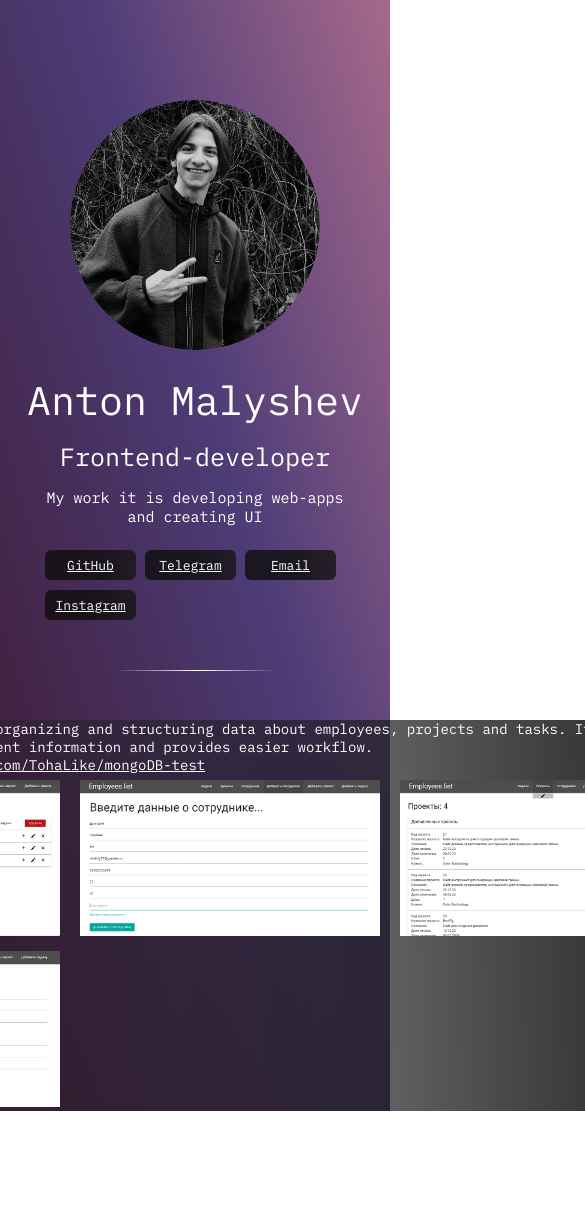
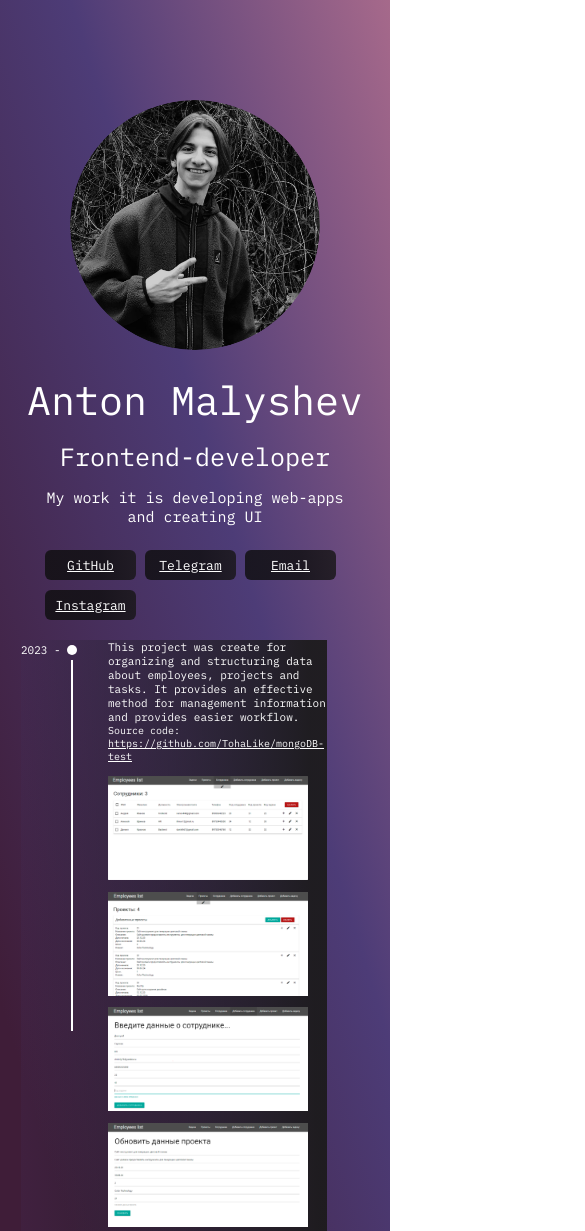
Before and after one commit to TohaLike/anton__portfolio, a React (Create React App) app: page / in a window 390 px wide. Shown: the top 1231 px of the page, 585 px wide, since content can reach past the window. Before the commit the page ends 1111 px from the top, so only its background shows below. Built offline with nearby package versions, Linux system fonts and the light colour scheme.

Commit message:
updated css

```diff
--- a/src/Adaptive.css
+++ b/src/Adaptive.css
@@ -4,13 +4,45 @@
 
 @media only screen and (max-width: 1230px) {}
 
-@media only screen and (max-width: 1200px) {}
+@media only screen and (max-width: 1200px) {
+   .line__border__one {
+      margin-top: 45px;
+   }
+}
 
-@media only screen and (max-width: 1160px) {}
 
-@media only screen and (max-width: 1110px) {}
+@media only screen and (max-width: 1100px) {
+   .line__border__one {
+      margin-top: 35px;
+   }
+}
 
-@media only screen and (max-width: 1090px) {}
+
+@media only screen and (max-width: 1080px) {
+   .line__border__one {
+      margin-top: 30px;
+   }
+}
+
+@media only screen and (max-width: 1060px) {
+   .line__border__one {
+      margin-top: 25px;
+   }
+}
+
+@media only screen and (max-width: 1040px) {
+   .line__border__one {
+      margin-top: 20px;
+   }
+}
+
+@media only screen and (max-width: 1020px) {
+   .line__border__one {
+      opacity: 0;
+      margin-top: 10px;
+   }
+}
+
 
 @media only screen and (max-width: 930px) {}
 
--- /dev/null
+++ b/src/components/historyOne/Adaptive.css
@@ -0,0 +1,347 @@
+@media only screen and (max-width: 1200px) {
+
+   /* History Container */
+   .history__mian__container {
+      margin-top: 45px;
+   }
+
+   .history__container {
+      width: 99%;
+      grid-template-columns: repeat(11, 87px);
+      grid-template-rows: repeat(3, 20px);
+   }
+
+   /* Text */
+   .text__container {
+      grid-column: 2/12;
+   }
+
+   .main__text {
+      width: 100%;
+   }
+
+   .image__container {
+      grid-column: 2;
+      grid-row: 4;
+      row-gap: 7px;
+      column-gap: 240px;
+   }
+
+   .image__block__1 {
+      grid-column: 2;
+   }
+
+   .image__block__2 {
+      grid-row: 2;
+      grid-column: 2;
+   }
+}
+
+@media only screen and (max-width: 1100px) {
+
+   /* History Container */
+   .history__mian__container {
+      margin-top: 35px;
+   }
+
+   .history__container {
+      width: 98%;
+      grid-template-columns: repeat(11, 87px);
+      grid-template-rows: repeat(3, 20px);
+   }
+
+   /* Text */
+   .text__container {
+      grid-column: 2/12;
+   }
+
+   .main__text {
+      width: 100%;
+   }
+
+   .image__container {
+      grid-column: 2;
+      grid-row: 4;
+      row-gap: 7px;
+      column-gap: 230px;
+   }
+}
+
+@media only screen and (max-width: 1080px) {
+
+   /* History Container */
+   .history__mian__container {
+      margin-top: 30px;
+   }
+
+   .history__container {
+      width: 97%;
+      grid-template-columns: repeat(10, 87px);
+   }
+
+   /* Text */
+   .text__container {
+      grid-column: 2/11;
+   }
+
+   .main__text {
+      width: 100%;
+   }
+
+   .image__container {
+      margin-top: 16px;
+      grid-column: 2;
+      grid-row: 5;
+      row-gap: 7px;
+      column-gap: 140px;
+   }
+}
+
+@media only screen and (max-width: 1060px) {
+
+   /* History Container */
+   .history__mian__container {
+      margin-top: 25px;
+   }
+
+   .history__container {
+      width: 96%;
+      grid-template-columns: repeat(9, 87px);
+   }
+
+   /* Text */
+   .text__container {
+      grid-column: 2/10;
+   }
+
+   .main__text {
+      width: 98%;
+   }
+
+   .image__container {
+      margin-top: 16px;
+      grid-column: 2;
+      grid-row: 5;
+      row-gap: 7px;
+      column-gap: 50px;
+   }
+}
+
+@media only screen and (max-width: 1040px) {
+
+   /* History Container */
+   .history__mian__container {
+      margin-top: 20px;
+   }
+
+   .history__container {
+      width: 95%;
+      grid-template-columns: repeat(9, 87px);
+   }
+
+   /* Text */
+   .text__container {
+      grid-column: 2/10;
+   }
+
+   .main__text {
+      width: 93%;
+   }
+
+   .image__container {
+      margin-top: 16px;
+      grid-column: 2;
+      grid-row: 5;
+      row-gap: 7px;
+      column-gap: 40px;
+   }
+}
+
+
+@media only screen and (max-width: 1020px) {
+
+   /* History Container */
+   .history__mian__container {
+      margin-top: 10px;
+   }
+
+   .history__container {
+      width: 95%;
+      grid-template-columns: repeat(8, 87px);
+   }
+
+   /* Text */
+   .text__container {
+      grid-column: 2/9;
+   }
+
+   .main__text {
+      width: 93%;
+   }
+
+   .image__container {
+      margin-top: 16px;
+      grid-column: 2;
+      grid-row: 5;
+      row-gap: 7px;
+      column-gap: 20px;
+   }
+
+   .items__image {
+      width: 270px;
+   }
+}
+
+@media only screen and (max-width: 1000px) {
+
+   /* History Container */
+   .history__container {
+      width: 93%;
+      grid-template-columns: repeat(7, 87px);
+   }
+
+   /* Text */
+   .text__container {
+      grid-column: 2/8;
+   }
+
+   .main__text {
+      width: 91%;
+   }
+
+   .image__container {
+      margin-top: 16px;
+      grid-column: 2;
+      grid-row: 5;
+      row-gap: 7px;
+      column-gap: 5px;
+   }
+
+   .items__image {
+      width: 230px;
+   }
+}
+
+@media only screen and (max-width: 660px) {
+
+   /* History Container */
+   .history__container {
+      width: 88%;
+      grid-template-columns: repeat(5, 87px);
+      grid-template-rows: repeat(5, 20px);
+   }
+
+   /* Text */
+   .text__container {
+      grid-column: 2/6;
+   }
+
+   .title__link {
+      font-size: 12px;
+   }
+
+   .link__text {
+      font-size: 12px;
+   }
+
+   .main__text {
+      width: 85%;
+      font-size: 12px;
+   }
+
+   .items__image {
+      width: 280px;
+   }
+
+   .image__container {
+      grid-row: 6;
+   }
+
+   .image__block__1 {
+      grid-column: 1;
+   }
+
+   .image__block__2 {
+      grid-column: 1;
+   }
+}
+
+@media only screen and (max-width: 600px) {
+
+   /* History Container */
+   .history__container {
+      width: 100%;
+      grid-template-columns: repeat(4, 87px);
+      grid-template-rows: repeat(7, 20px);
+   }
+
+   /* Text */
+   .text__container {
+      grid-column: 2/5;
+   }
+
+   .main__text {
+      width: 83%;
+   }
+
+   .items__image {
+      width: 220px;
+   }
+
+   .image__container {
+      grid-row: 8;
+   }
+
+   .image__block__1 {
+      grid-column: 1;
+   }
+
+   .image__block__2 {
+      grid-column: 1;
+   }
+}
+
+@media only screen and (max-width: 430px) {
+
+   /* History Container */
+   .history__container {
+      width: 88%;
+      grid-template-columns: repeat(4, 87px);
+      grid-template-rows: repeat(6, 20px);
+   }
+
+   /* Text */
+   .text__container {
+      grid-column: 2/5;
+   }
+
+   .main__text {
+      width: 85%;
+      font-size: 11px;
+   }
+
+   .title__link {
+      font-size: 10px;
+   }
+
+   .link__text {
+      font-size: 10px;
+   }
+
+
+   .items__image {
+      width: 200px;
+   }
+
+   .image__container {
+      grid-row: 7;
+   }
+
+   .image__block__1 {
+      grid-column: 1;
+   }
+
+   .image__block__2 {
+      grid-column: 1;
+   }
+}
--- a/src/components/historyOne/HistoryOne.css
+++ b/src/components/historyOne/HistoryOne.css
@@ -74,7 +74,6 @@
 
 .main__text {
    width: 100%;
-   height: 31px;
    flex-shrink: 0;
    color: #FFF;
    font-family: 'IBM Plex Mono';
--- a/src/components/historyOne/HistoryOne.tsx
+++ b/src/components/historyOne/HistoryOne.tsx
@@ -10,6 +10,7 @@ import ImageFour from "./images/image4.png"
 
 
 import "../historyOne/HistoryOne.css"
+import "../historyOne/Adaptive.css"
 
 const HistoryOne: React.FC = () => {
    const itemsImage = [`${ImageOne}`, `${ImageTwo}`, `${ImageThree}`, `${ImageFour}`]
@@ -36,7 +37,7 @@ const HistoryOne: React.FC = () => {
 
             <div className="text__container">
                <div className="main__text">This project was create for organizing and structuring data about employees,
-                  projects and tasks. It provides an effective method for management information and provides easier workflow. <div>Source code:
+                  projects and tasks. It provides an effective method for management information and provides easier workflow. <div className="title__link">Source code:
                   <a className="link__text" href="https://github.com/TohaLike/mongoDB-test"> https://github.com/TohaLike/mongoDB-test</a></div>
                </div>
             </div>
@@ -46,7 +47,7 @@ const HistoryOne: React.FC = () => {
                   <animated.div style={style} key={index} className={`image__block__${index}`}>
                      <Zoom>
                         <img
-                           className={`items__image__${index}`}
+                           className={`items__image items__image__${index}`}
                            src={itemsImage[index]}
                            alt={itemsImage[index]}
                            width={300}
```
